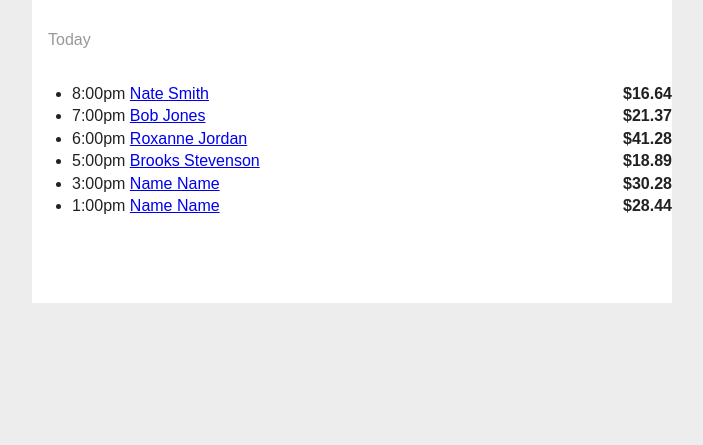
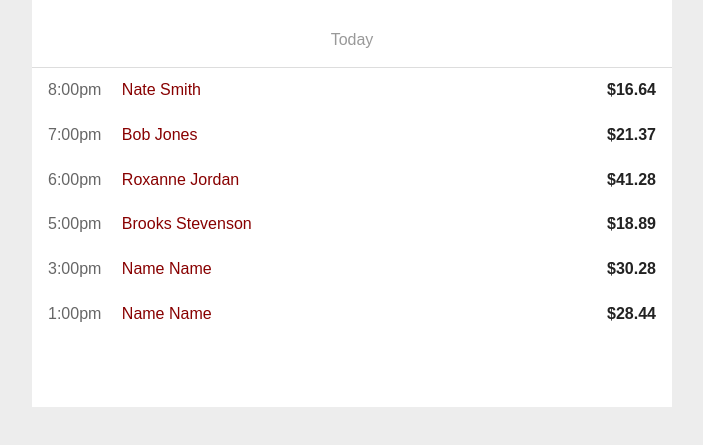
Before and after one commit to chrisgeyer/chrisgeyer.github.io, a plain HTML site: page Tab/orders.html in a window 1280 px wide. Shown: the part 103-548 px from the top of the page, without its empty margins (288-991 px from the left). Drawn offline with nearby package versions, Linux system fonts and the light colour scheme; a script that the page names is missing.

Commit message:
update styles

```diff
--- a/Tab/css/main.css
+++ b/Tab/css/main.css
@@ -124,6 +124,8 @@ textarea {
   .logo9 h1 {color:#1789FC;}
   .logo9 h1 span {color:#FDB833;}
 
+  .align-center {text-align:center;}
+
   main {margin:0 auto; width:50%; background:#fff; height:100%; padding-bottom:70px; position:relative;}
   @media only screen and (max-width: 35em) {
     main {width:100%;}
@@ -156,6 +158,11 @@ textarea {
   .order li {padding:0.7em 1em 0.7em 0;}
   .order a {text-decoration:none; color:#800;}
   .tax {float:right; padding-right:1em;}
+
+  .choose {border-top:1px solid #ddd; margin:0; padding:0;}
+  .choose li {padding:0.7em 1em; list-style:none;}
+  .choose a {text-decoration:none; color:#800;}
+  .time {color:#666; margin-right:1em;}
 
   ul.form {padding:0;}
   .form li {list-style-type:none;}
```
